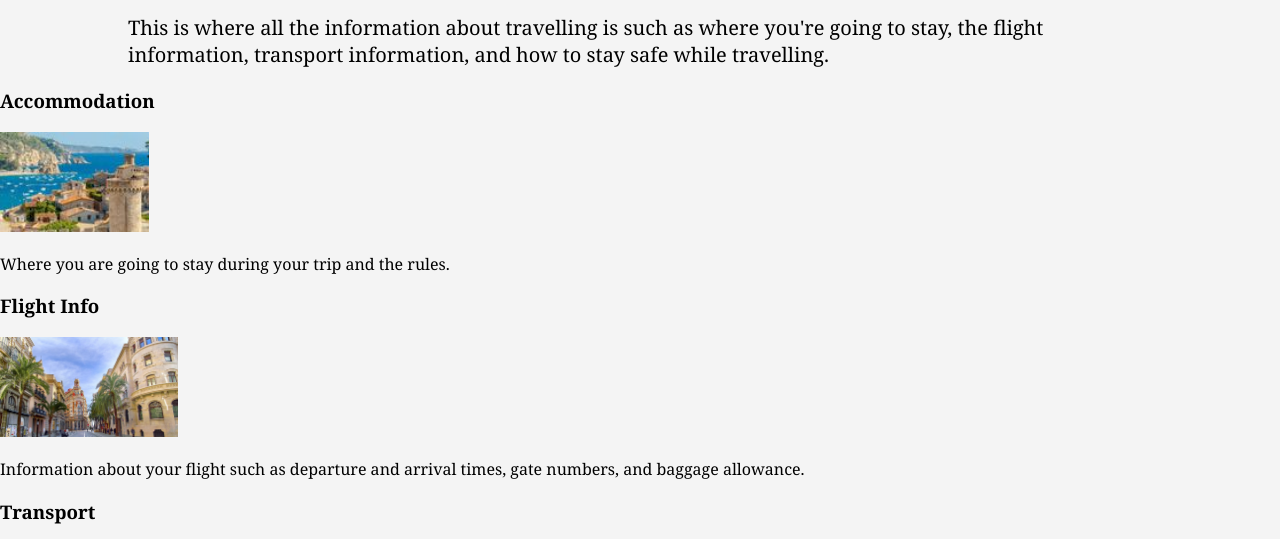
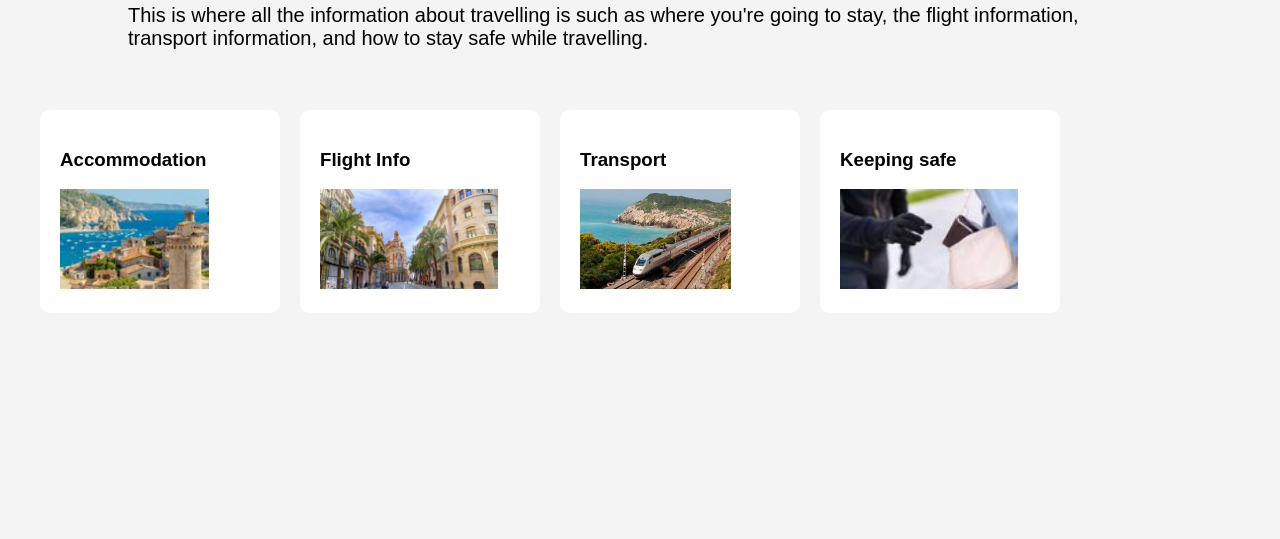
Before and after one commit to 184ladno/International-portal, a website: page public/travel.html in a window 1280 px wide. Shown: the part 218-757 px from the top of the page. Drawn offline with Linux system fonts and the light colour scheme; no server answers.

Commit message:
server.js

```diff
--- /dev/null
+++ b/public/script.js
@@ -0,0 +1,3 @@
+function toggle(card) {
+  card.classList.toggle("active")
+}
--- a/public/styles.css
+++ b/public/styles.css
@@ -240,6 +240,40 @@
   padding-right: 8rem;
 }
 
+body {
+    font-family: Arial;
+    background: #f4f4f4;
+    }
+
+.cards {
+  display: flex;
+  gap: 20px;
+  padding: 40px;
+}
+
+.card {
+  background: white;
+  padding: 20px;
+  width: 200px;
+  border-radius: 10px;
+  cursor: pointer;
+  transition: 0.3s;
+}
+
+.card:hover {
+  background: #2563eb;
+  color: white;
+}
+
+.hidden {
+  display: none;
+}
+
+.card.active .hidden {
+  display: block;
+}
+
+
 .cards img{
   height: 100px;
   width: auto;
--- a/public/travel.html
+++ b/public/travel.html
@@ -100,5 +100,5 @@
 
   </div>
 
-  <script src="server.js"></script>
+  <script src="script.js"></script>
 </html>
--- a/server.js
+++ b/server.js
@@ -80,7 +80,3 @@
 app.listen(PORT, () => {
   console.log(`Server running on http://localhost:${PORT}`);
 });
-
-function toggle(card) {
-  card.classList.toggle("active")
-}
```
